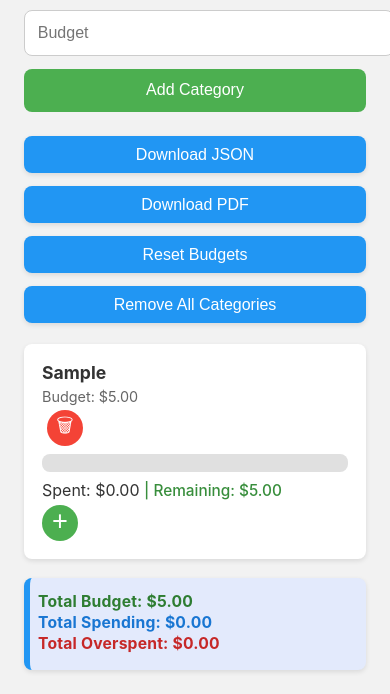
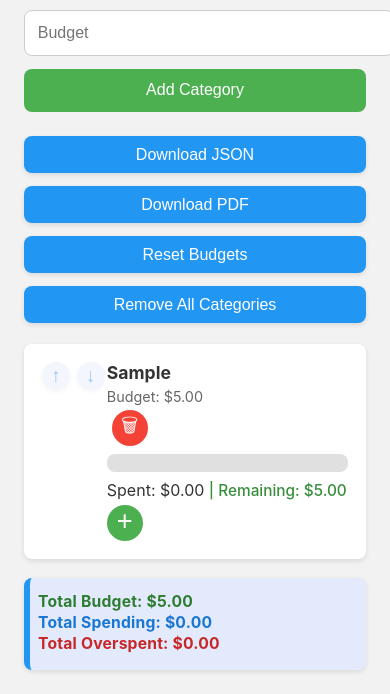
Before and after one commit to Dewanik/budget-tracker, a plain HTML site: page index.html in a window 390 px wide. Both pictures are taken after typing "Sample", "5" into the empty fields and a click on the button "Add Category". Shown: the part 154-848 px from the top of the page. Drawn offline with nearby package versions, Linux system fonts and the light colour scheme.

Commit message:
Update index.html

```diff
--- a/index.html
+++ b/index.html
@@ -93,6 +93,8 @@ h1 {
   border: 2px solid transparent;
   user-select: none;
   position: relative;
+  display: flex;
+  flex-direction: column;
 }
 .category.dragging {
   opacity: 0.75;
@@ -180,6 +182,36 @@ h1 {
 .delete-category-btn:hover {
   background-color: #b71c1c;
 }
+.move-arrows {
+  display: flex;
+  flex-direction: column;
+  align-items: center;
+  margin-right: 0.7rem;
+  user-select: none;
+}
+.move-arrow-btn {
+  background: #e3eafc;
+  color: #1976d2;
+  border: none;
+  border-radius: 50%;
+  width: 28px;
+  height: 28px;
+  font-size: 1.2rem;
+  display: flex;
+  align-items: center;
+  justify-content: center;
+  margin: 2px 0;
+  cursor: pointer;
+  transition: background 0.2s;
+  box-shadow: var(--box-shadow);
+}
+.move-arrow-btn:disabled {
+  opacity: 0.4;
+  cursor: not-allowed;
+}
+.move-arrow-btn:hover:enabled {
+  background: #bbdefb;
+}
 .remaining-balance, .overspent, .motivation {
   font-size: 0.96rem;
   margin-top: 2px;
@@ -250,6 +282,15 @@ h1 {
     max-width: 100%;
     padding: 0.9rem 0.5rem;
   }
+  .move-arrows {
+    flex-direction: row;
+    margin-bottom: 0.5rem;
+    margin-right: 0;
+    gap: 0.3rem;
+  }
+  .move-arrow-btn {
+    margin: 0 2px 0 0;
+  }
 }
 </style>
 <script src="https://cdnjs.cloudflare.com/ajax/libs/jspdf/2.5.1/jspdf.umd.min.js"></script>
@@ -307,7 +348,7 @@ function loadBudgetData() {
   const categoriesList = document.getElementById('categoriesList');
   categoriesList.innerHTML = '';
   budgetData.forEach((category, index) => {
-    const categoryElement = createCategoryElement(category, index);
+    const categoryElement = createCategoryElement(category, index, budgetData.length);
     categoriesList.appendChild(categoryElement);
     updateProgressBar(index);
   });
@@ -368,12 +409,30 @@ function deleteCategory(index) {
   }
 }
 
-function createCategoryElement(category, index) {
+function moveCategory(index, direction) {
+  const data = getBudgetData();
+  if (
+    (direction === -1 && index === 0) ||
+    (direction === 1 && index === data.length - 1)
+  ) return;
+  const item = data.splice(index, 1)[0];
+  data.splice(index + direction, 0, item);
+  saveBudgetData(data);
+  loadBudgetData();
+}
+
+function createCategoryElement(category, index, total) {
   const element = document.createElement('div');
   element.className = 'category';
   element.draggable = true;
   element.dataset.index = index;
   element.innerHTML = `
+    <div style="display: flex; align-items: flex-start;">
+      <div class="move-arrows" aria-label="Move category" title="Reorder">
+        <button class="move-arrow-btn" aria-label="Move up" title="Move up" onclick="moveCategory(${index}, -1)" ${index === 0 ? 'disabled' : ''}>&uarr;</button>
+        <button class="move-arrow-btn" aria-label="Move down" title="Move down" onclick="moveCategory(${index}, 1)" ${index === total - 1 ? 'disabled' : ''}>&darr;</button>
+      </div>
+      <div style="flex:1;">
         <div class="category-header">
           <div class="category-title">${category.name}</div>
           <div class="category-budget" id="categoryBudget-${index}">Budget: $${category.budget.toFixed(2)}</div>
@@ -389,6 +448,8 @@ function createCategoryElement(category, index) {
             <span class="overspent" id="categoryOverspent-${index}"></span>
           </div>
           <button class="add-transaction-btn" title="Add transaction" onclick="addTransaction(${index})">+</button>
+        </div>
+      </div>
     </div>
   `;
   setTimeout(() => {
@@ -554,7 +615,7 @@ function removeAllCategories() {
   }
 }
 
-// DRAG AND DROP SORTING
+// DRAG AND DROP SORTING (desktop)
 function enableDragAndDrop() {
   const container = document.getElementById('categoriesList');
   let draggedElem = null;
@@ -608,6 +669,11 @@ function reorderCategories(from, to) {
   data.splice(to, 0, moved);
   saveBudgetData(data);
 }
+
+// Make moveCategory globally accessible (for arrow buttons)
+window.moveCategory = moveCategory;
+window.deleteCategory = deleteCategory;
+window.addTransaction = addTransaction;
 </script>
 </body>
 </html>
```
Lines whose indentation alone changed are shown as unchanged.
